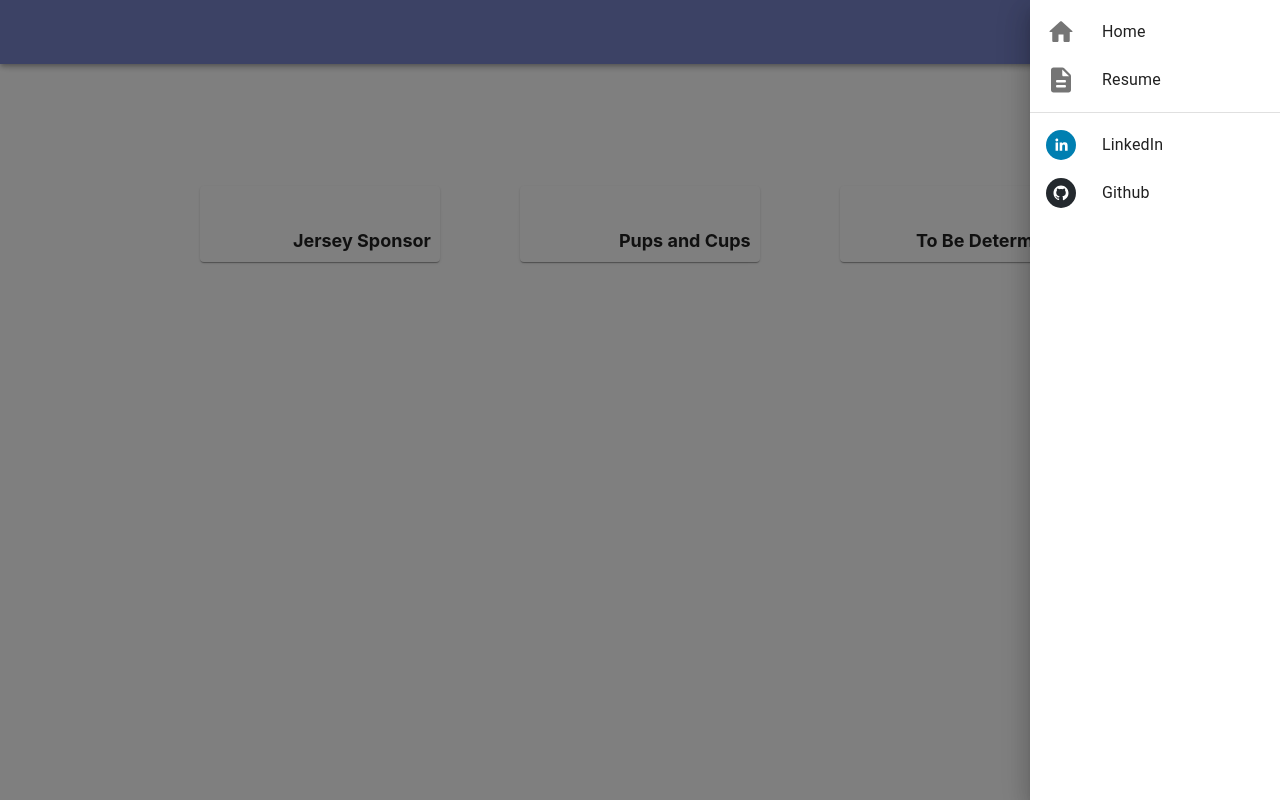
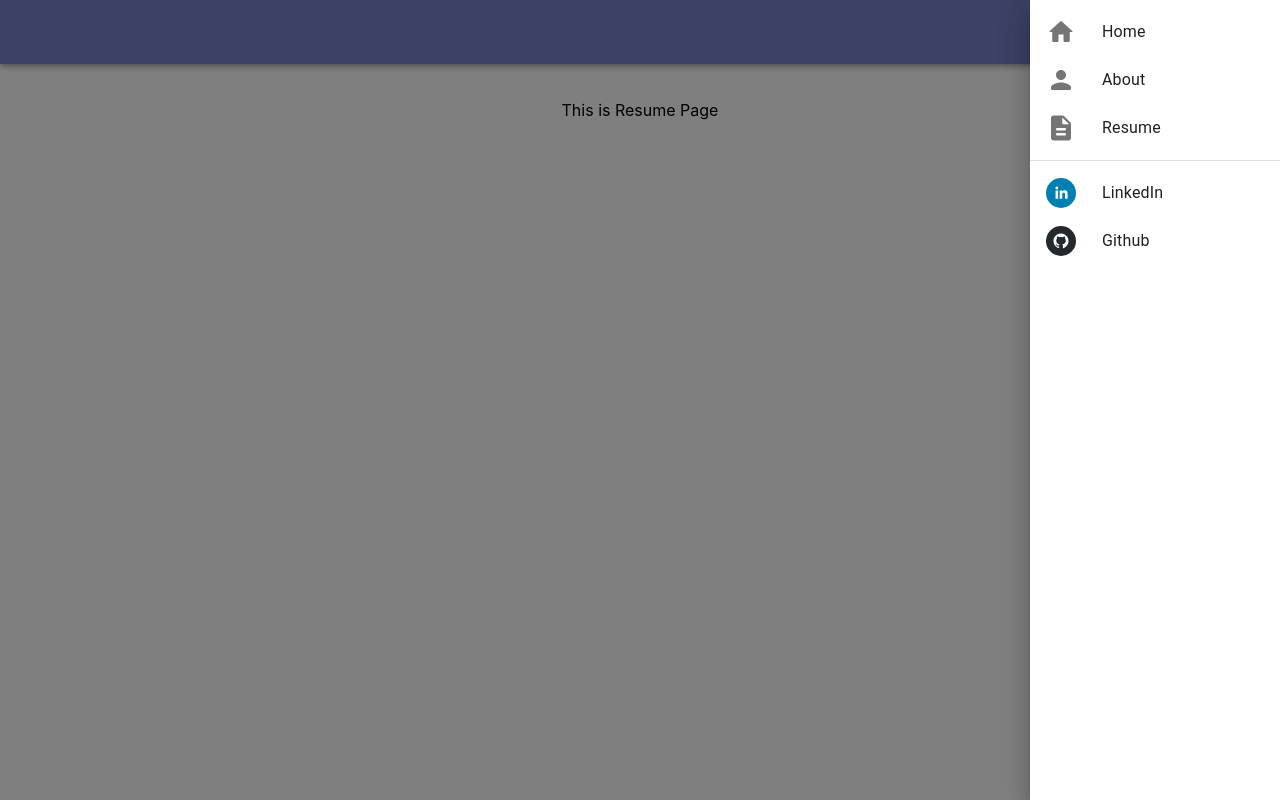
Before and after one commit to Dr-Wyatt/netlify-portfolio, a React (Create React App) app: page /resume in a window 1280 px wide. Both pictures are taken after a click on the button "menu". Built offline with nearby package versions, Linux system fonts and the light colour scheme.

Commit message:
updated navbar, added routing and icons, new pages

```diff
--- a/src/App.tsx
+++ b/src/App.tsx
@@ -1,8 +1,12 @@
 import { Grid } from "@material-ui/core";
+import { BrowserRouter, Route, Switch } from "react-router-dom";
 import "./App.css";
 import Navbar from "./Components/Navbar";
 import ProjectCardList from "./Components/ProjectCardList";
 import Tidbit from "./Components/Tidbit";
+import About from "./Pages/About";
+import Home from "./Pages/Home";
+import Resume from "./Pages/Resume";
 import CardInfo from "./Utilities/card-info";
 
 const App = () => {
@@ -10,9 +14,20 @@ const App = () => {
   return (
     <div className="App">
       <Grid container>
-        <Navbar />
-        <Tidbit/>
-        <ProjectCardList info={Info} />
+        <BrowserRouter>
+          <Navbar />
+          <Switch>
+            <Route path="/" exact>
+              <Home info={Info} />
+            </Route>
+            <Route path="/about" exact>
+              <About />
+            </Route>
+            <Route path="/resume" exact>
+              <Resume />
+            </Route>
+          </Switch>
+        </BrowserRouter>
       </Grid>
     </div>
   );
--- a/src/Components/Navbar.tsx
+++ b/src/Components/Navbar.tsx
@@ -16,8 +16,10 @@ import {
 import MenuIcon from "@material-ui/icons/Menu";
 import HomeRoundedIcon from "@material-ui/icons/HomeRounded";
 import DescriptionRoundedIcon from "@material-ui/icons/DescriptionRounded";
+import PersonRoundedIcon from "@material-ui/icons/PersonRounded";
 import { SocialIcon } from "react-social-icons";
 import React from "react";
+import { NavLink } from "react-router-dom";
 
 const userStyles = makeStyles((theme: Theme) => ({
   menuButton: {
@@ -65,17 +67,21 @@ const Navbar: React.FC = () => {
       onKeyDown={toggleDrawer(anchor, false)}
     >
       <List>
-        {["Home", "Resume"].map((text, index) => (
+        {["Home", "About", "Resume"].map((text, index) => (
+          <NavLink to={index === 0 ? '/' : `/${text.toLowerCase()}`} exact style={{ color: '#000000DE', textDecoration: 'none' }} >
             <ListItem button key={text}>
               <ListItemIcon>
                 {index === 0 ? (
                   <HomeRoundedIcon style={{ height: 30, width: 30 }} />
-              ) : (
+                ) : null || index === 1 ? (
+                  <PersonRoundedIcon style={{ height: 30, width: 30 }} />
+                ) : null || index === 2 ? (
                   <DescriptionRoundedIcon style={{ height: 30, width: 30 }} />
-              )}
+                ) : null}
               </ListItemIcon>
               <ListItemText primary={text} />
             </ListItem>
+          </NavLink>
         ))}
       </List>
       <Divider />
@@ -107,9 +113,7 @@ const Navbar: React.FC = () => {
                 />
               )}
             </ListItemIcon>
-            <ListItemText primary={text}>
-              <a href="https://www.linkedin.com/in/dryuichiwyatt/"></a>
-            </ListItemText>
+            <ListItemText primary={text} />
           </ListItem>
         ))}
       </List>
--- a/src/Components/ProjectCardList.tsx
+++ b/src/Components/ProjectCardList.tsx
@@ -11,7 +11,7 @@ const ProjectCardList = ({ info }: { info: ProjectCardInterface[] }) => {
       style={{
         justifyContent: "center",
         alignItems: "center",
-        height: "50vh",
+        height: "30vh",
       }}
     >
       {info.map((cardInfo: ProjectCardInterface) => (
--- /dev/null
+++ b/src/Pages/About.tsx
@@ -0,0 +1,16 @@
+import { Grid } from "@material-ui/core";
+import React from "react";
+
+const About = () => {
+  return (
+    <Grid
+      container
+      item
+      style={{ justifyContent: "center", marginTop: "100px" }}
+    >
+      <Grid item>This is About Page</Grid>
+    </Grid>
+  );
+};
+
+export default About;
--- /dev/null
+++ b/src/Pages/Home.tsx
@@ -0,0 +1,16 @@
+import { Grid } from "@material-ui/core";
+import React from "react";
+import ProjectCardList from "../Components/ProjectCardList";
+import Tidbit from "../Components/Tidbit";
+import { ProjectCardInterface } from "../Interfaces/projectCard";
+
+const Home = ({ info }: { info: ProjectCardInterface[] }) => {
+  return (
+    <Grid container item style={{justifyContent: "center", marginTop: "100px"}}>
+      <Tidbit />
+      <ProjectCardList info={info} />
+    </Grid>
+  );
+};
+
+export default Home;
--- /dev/null
+++ b/src/Pages/Resume.tsx
@@ -0,0 +1,12 @@
+import { Grid } from "@material-ui/core";
+import React from "react";
+
+const Resume = () => {
+  return (
+    <Grid container item style={{justifyContent: "center", marginTop: "100px"}}>
+      <Grid item>This is Resume Page</Grid>
+    </Grid>
+  );
+};
+
+export default Resume;
```
Lines whose indentation alone changed are shown as unchanged.
